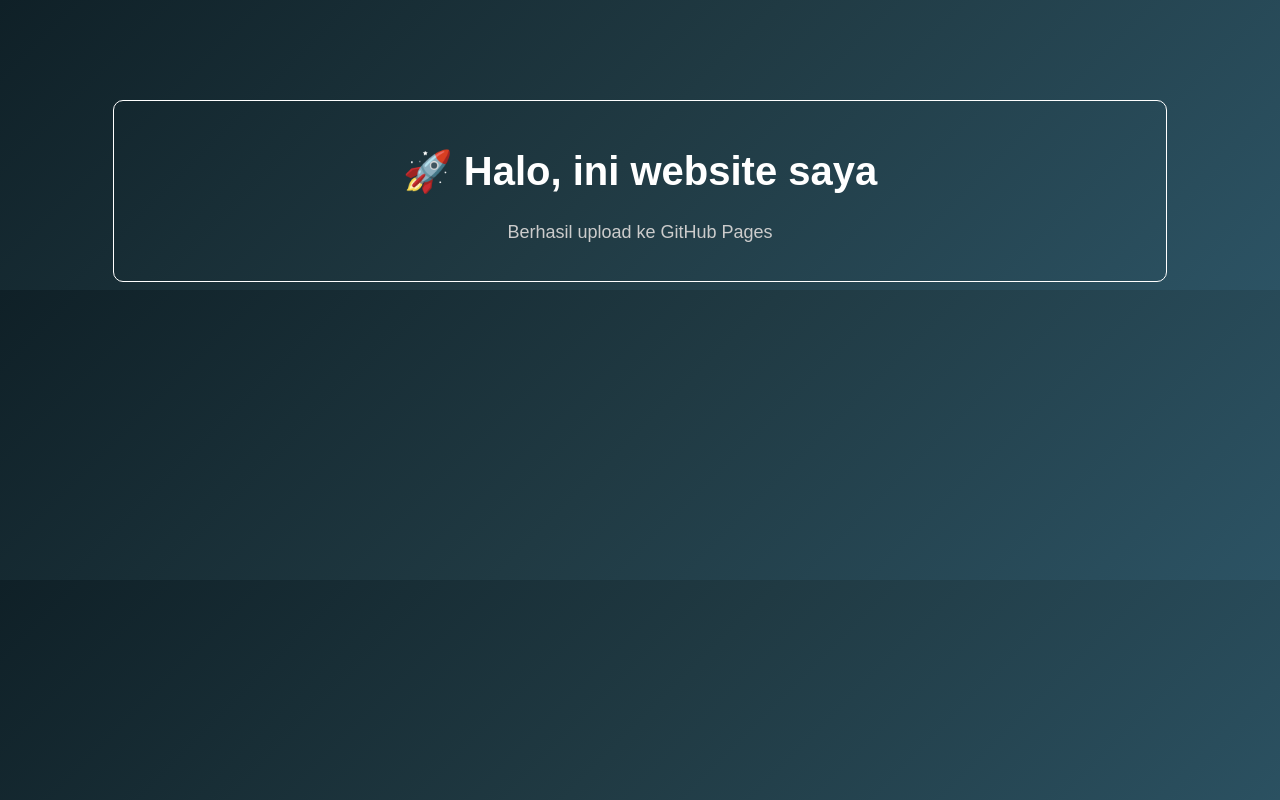
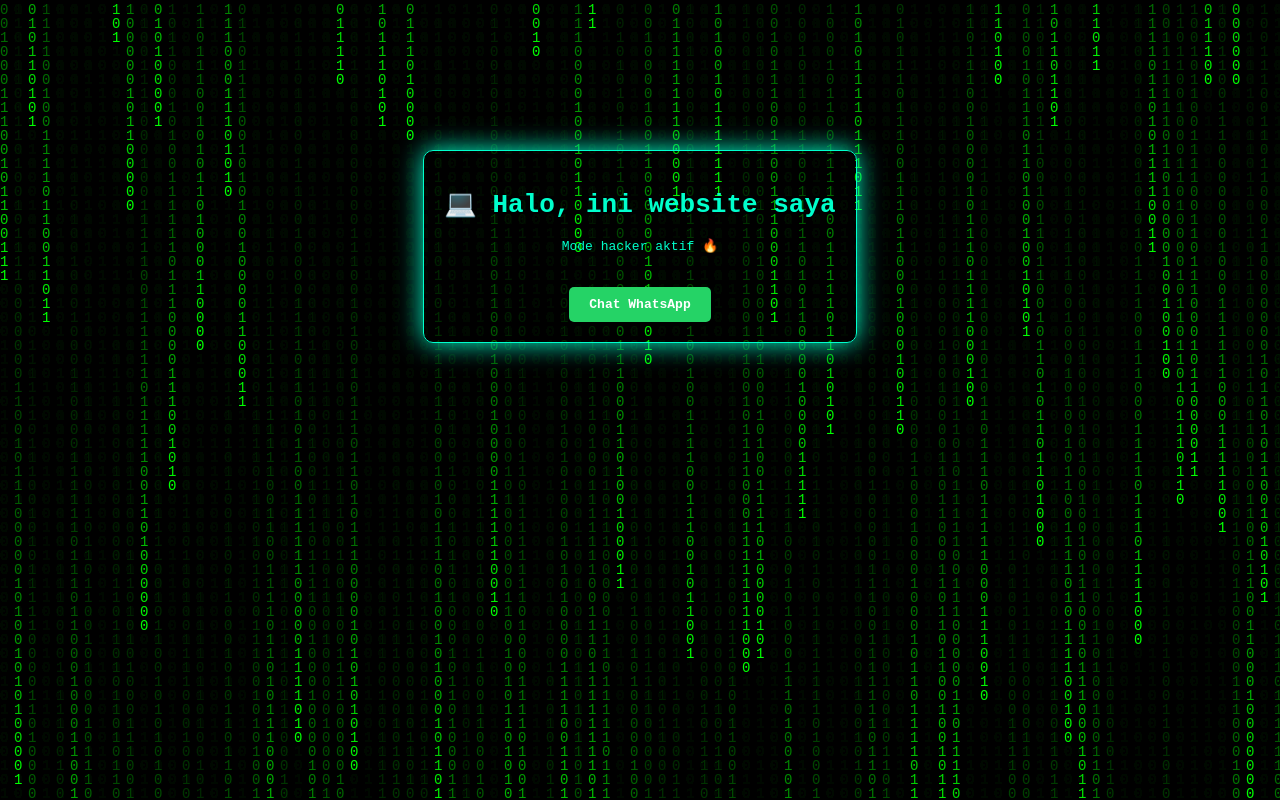
Before and after one commit to sopiansdp-creator/sopiansdp-creator.github.io, a plain HTML site: page index.html in a window 1280 px wide. Drawn offline with Linux system fonts and the light colour scheme.

Commit message:
update lagi

```diff
--- a/index.html
+++ b/index.html
@@ -2,36 +2,110 @@
 <html>
 <head>
   <title>Website Saya</title>
+
   <style>
     body {
-            background: linear-gradient(135deg, #0f2027, #203a43, #2c5364);
+      margin: 0;
+      font-family: monospace;
+      color: #00ffcc;
+      text-align: center;
+      background: black;
+      overflow: hidden;
+    }
+
+    /* MATRIX BACKGROUND */
+    canvas {
+      position: fixed;
+      top: 0;
+      left: 0;
+      z-index: -1;
+    }
+
+    .box {
+      margin-top: 150px;
+      border: 1px solid #00ffcc;
+      padding: 20px;
+      display: inline-block;
+      border-radius: 10px;
+      box-shadow: 0 0 20px #00ffcc;
+      animation: glow 2s infinite alternate;
+    }
+
+    @keyframes glow {
+      from { box-shadow: 0 0 10px #00ffcc; }
+      to { box-shadow: 0 0 30px #00ffcc; }
+    }
+
+    .wa-btn {
+      margin-top: 20px;
+      display: inline-block;
+      padding: 10px 20px;
+      background: #25D366;
       color: white;
-            font-family: Arial;
-            text-align: center;
-            margin-top: 100px;
+      text-decoration: none;
+      border-radius: 5px;
+      font-weight: bold;
+      transition: 0.3s;
     }
-        h1 {
-            font-size: 40px;
-        }
-        p {
-            font-size: 18px;
-            color: #ccc;
-        }
-        .box {
-            border: 1px solid white;
-            padding: 20px;
-            margin: auto;
-            width: 80%;
-            border-radius: 10px;
+
+    .wa-btn:hover {
+      background: #128C7E;
+      transform: scale(1.1);
     }
   </style>
 </head>
+
 <body>
 
+<canvas id="matrix"></canvas>
+
 <div class="box">
-    <h1>🚀 Halo, ini website saya</h1>
-    <p>Berhasil upload ke GitHub Pages</p>
+  <h1>💻 Halo, ini website saya</h1>
+  <p>Mode hacker aktif 🔥</p>
+
+  <!-- GANTI NOMOR DI SINI -->
+  <a class="wa-btn" href="https://wa.me/628XXXXXXXXXX" target="_blank">
+    Chat WhatsApp
+  </a>
 </div>
+
+<script>
+  const canvas = document.getElementById("matrix");
+  const ctx = canvas.getContext("2d");
+
+  canvas.width = window.innerWidth;
+  canvas.height = window.innerHeight;
+
+  const letters = "01";
+  const fontSize = 14;
+  const columns = canvas.width / fontSize;
+
+  const drops = [];
+  for (let x = 0; x < columns; x++) {
+    drops[x] = 1;
+  }
+
+  function draw() {
+    ctx.fillStyle = "rgba(0,0,0,0.05)";
+    ctx.fillRect(0, 0, canvas.width, canvas.height);
+
+    ctx.fillStyle = "#0f0";
+    ctx.font = fontSize + "px monospace";
+
+    for (let i = 0; i < drops.length; i++) {
+      const text = letters[Math.floor(Math.random() * letters.length)];
+      ctx.fillText(text, i * fontSize, drops[i] * fontSize);
+
+      if (drops[i] * fontSize > canvas.height && Math.random() > 0.975) {
+        drops[i] = 0;
+      }
+
+      drops[i]++;
+    }
+  }
+
+  setInterval(draw, 33);
+</script>
 
 </body>
 </html>
```
Lines whose indentation alone changed are shown as unchanged.
